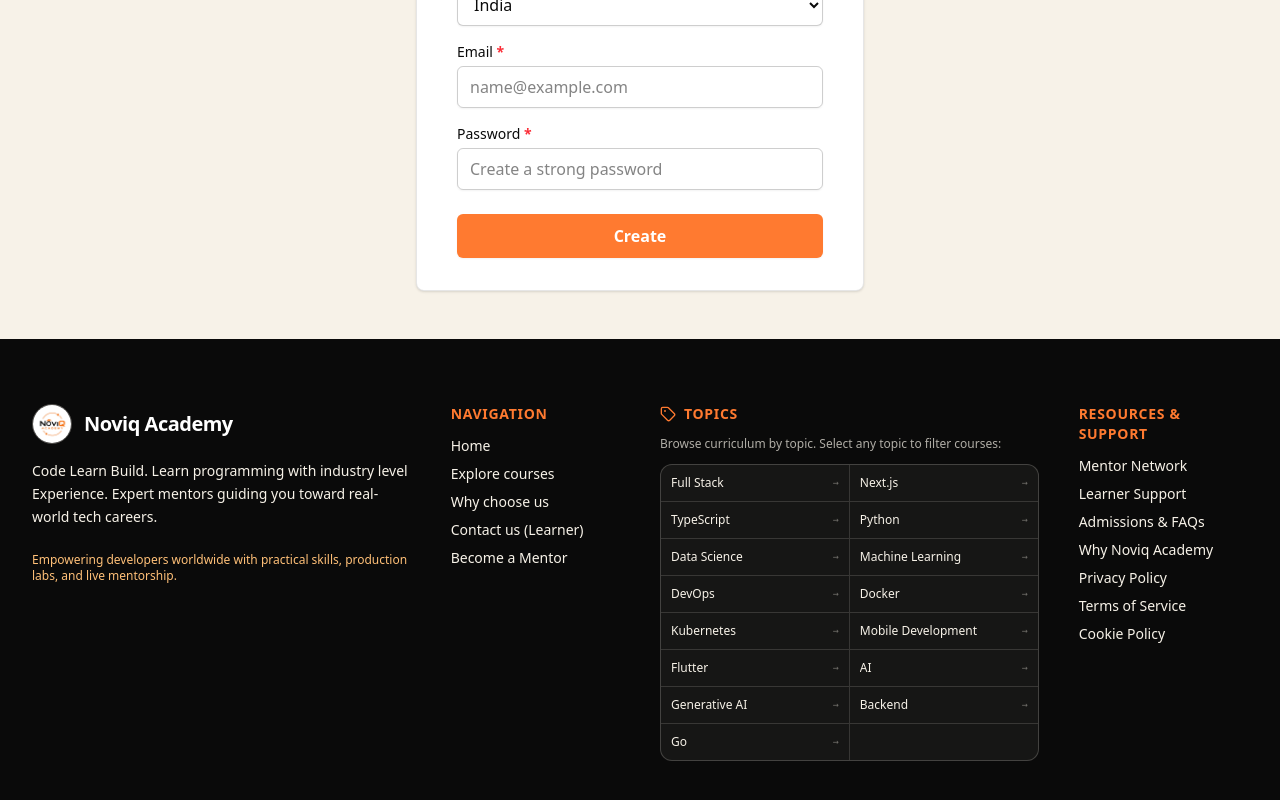
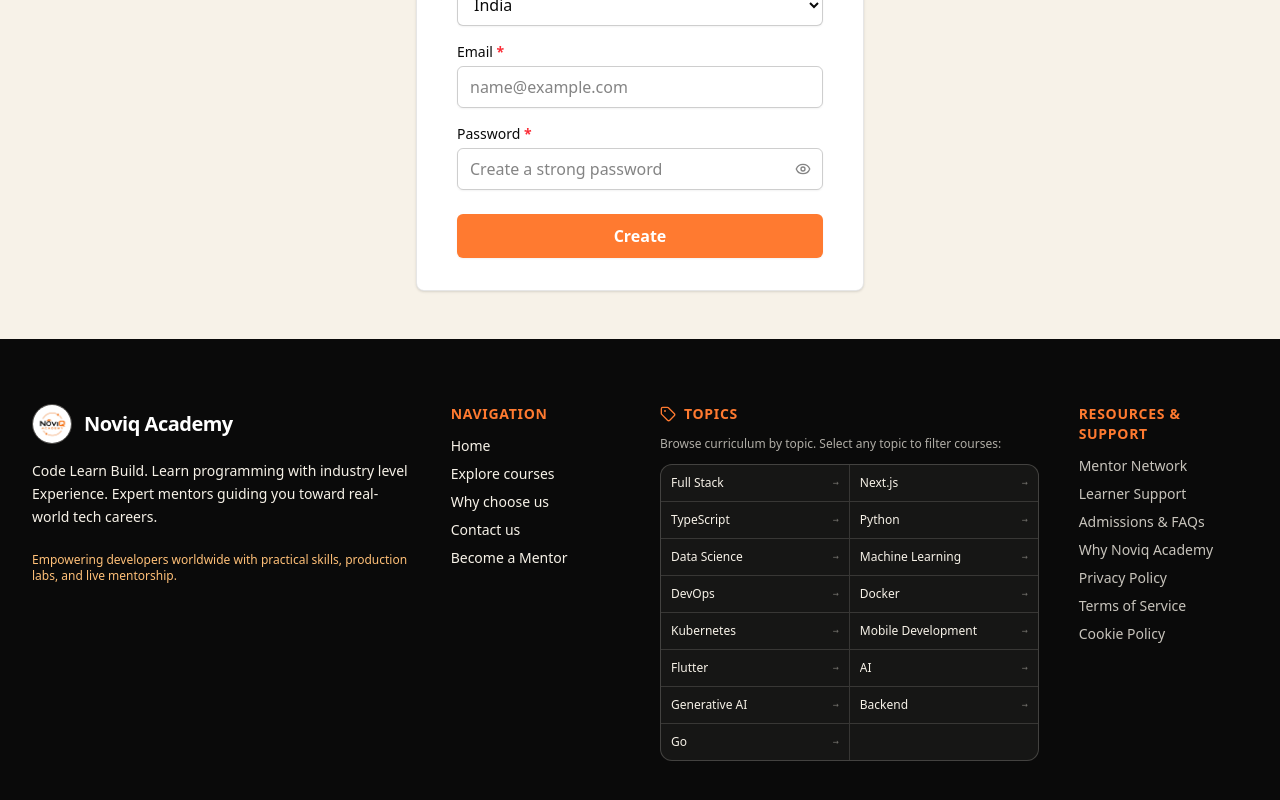
Before and after one commit to chikkamlabs/noviqacademy-learner, a Next.js app: page /signup in a window 1280 px wide. Shown: the part 462-1262 px from the top of the page. Built offline with nearby package versions, Linux system fonts and the light colour scheme; no server answers; the database is empty.

Commit message:
small changes

```diff
--- a/app/learner/profile/settings/page.tsx
+++ b/app/learner/profile/settings/page.tsx
@@ -2,7 +2,7 @@
 
 import { useEffect, useState } from 'react';
 import Link from 'next/link';
-import { ArrowLeft, Save, CheckCircle2, AlertCircle } from 'lucide-react';
+import { ArrowLeft, Save, CheckCircle2, AlertCircle, Eye, EyeOff } from 'lucide-react';
 import LearnerHeader from '@/components/learner/header';
 import LearnerBottomNavigation from '@/components/learner/bottomnavigation';
 import { getLearnerProfile, updateLearnerProfile } from '@/lib/profilesStore';
@@ -15,6 +15,8 @@
     region: 'india' as 'india' | 'uk',
     password: '',
   });
+
+  const [showPassword, setShowPassword] = useState(false);
 
   const [loading, setLoading] = useState(true);
   const [saving, setSaving] = useState(false);
@@ -236,16 +238,30 @@
                 >
                   New Password (Optional)
                 </label>
+                <div className="relative mt-1.5">
                   <input
                     id="password"
                     name="password"
-                  type="password"
+                    type={showPassword ? 'text' : 'password'}
                     minLength={6}
                     value={formData.password}
                     onChange={handleChange}
                     placeholder="Leave blank to keep current password"
-                  className="mt-1.5 block w-full px-3.5 py-2.5 border border-dark-black/20 rounded-lg shadow-xs focus:outline-hidden focus:border-primary-orange focus:ring-1 focus:ring-primary-orange text-dark-black"
+                    className="block w-full px-3.5 py-2.5 pr-10 border border-dark-black/20 rounded-lg shadow-xs focus:outline-hidden focus:border-primary-orange focus:ring-1 focus:ring-primary-orange text-dark-black"
                   />
+                  <button
+                    type="button"
+                    onClick={() => setShowPassword(!showPassword)}
+                    className="absolute inset-y-0 right-0 pr-3.5 flex items-center text-dark-black/50 hover:text-dark-black transition-colors cursor-pointer"
+                    aria-label={showPassword ? 'Hide password' : 'Show password'}
+                  >
+                    {showPassword ? (
+                      <EyeOff className="w-4 h-4" />
+                    ) : (
+                      <Eye className="w-4 h-4" />
+                    )}
+                  </button>
+                </div>
                 <p className="text-xs text-dark-black/60 mt-1">
                   Enter 6+ characters if you want to reset your password.
                 </p>
--- a/app/login/page.tsx
+++ b/app/login/page.tsx
@@ -3,6 +3,7 @@
 import { useState } from 'react';
 import Link from 'next/link';
 import { useRouter } from 'next/navigation';
+import { Eye, EyeOff } from 'lucide-react';
 import { signInLearner, sendPasswordResetEmail } from '@/lib/auth';
 import Header from '@/components/landingpage/header';
 import Footer from '@/components/landingpage/footer';
@@ -12,6 +13,7 @@
 
   const [email, setEmail] = useState('');
   const [password, setPassword] = useState('');
+  const [showPassword, setShowPassword] = useState(false);
   const [error, setError] = useState<string | null>(null);
   const [loading, setLoading] = useState(false);
 
@@ -135,17 +137,31 @@
                 >
                   Password <span className="text-red-500 font-bold">*</span>
                 </label>
+                <div className="relative mt-1">
                   <input
                     id="password"
-                  type="password"
+                    type={showPassword ? 'text' : 'password'}
                     value={password}
                     onChange={(e) => {
                       setPassword(e.target.value);
                       if (error) setError(null);
                     }}
                     placeholder="Enter your password"
-                  className="mt-1 block w-full px-3 py-2 border border-dark-black/20 rounded-md shadow-xs focus:outline-hidden focus:border-primary-orange focus:ring-1 focus:ring-primary-orange text-dark-black"
+                    className="block w-full px-3 py-2 pr-10 border border-dark-black/20 rounded-md shadow-xs focus:outline-hidden focus:border-primary-orange focus:ring-1 focus:ring-primary-orange text-dark-black"
                   />
+                  <button
+                    type="button"
+                    onClick={() => setShowPassword(!showPassword)}
+                    className="absolute inset-y-0 right-0 pr-3 flex items-center text-dark-black/50 hover:text-dark-black transition-colors cursor-pointer"
+                    aria-label={showPassword ? 'Hide password' : 'Show password'}
+                  >
+                    {showPassword ? (
+                      <EyeOff className="w-4 h-4" />
+                    ) : (
+                      <Eye className="w-4 h-4" />
+                    )}
+                  </button>
+                </div>
               </div>
 
               <div className="flex justify-end pt-1">
--- a/app/signup/page.tsx
+++ b/app/signup/page.tsx
@@ -3,6 +3,7 @@
 import { useState } from 'react';
 import Link from 'next/link';
 import { useRouter } from 'next/navigation';
+import { Eye, EyeOff } from 'lucide-react';
 import { signUpLearner } from '@/lib/auth';
 import Header from '@/components/landingpage/header';
 import Footer from '@/components/landingpage/footer';
@@ -18,6 +19,7 @@
     password: '',
   });
 
+  const [showPassword, setShowPassword] = useState(false);
   const [error, setError] = useState<string | null>(null);
   const [loading, setLoading] = useState(false);
 
@@ -210,15 +212,29 @@
                 >
                   Password <span className="text-red-500 font-bold">*</span>
                 </label>
+                <div className="relative mt-1">
                   <input
                     id="password"
                     name="password"
-                  type="password"
+                    type={showPassword ? 'text' : 'password'}
                     value={formData.password}
                     onChange={handleChange}
                     placeholder="Create a strong password"
-                  className="mt-1 block w-full px-3 py-2 border border-dark-black/20 rounded-md shadow-xs focus:outline-hidden focus:border-primary-orange focus:ring-1 focus:ring-primary-orange text-dark-black"
+                    className="block w-full px-3 py-2 pr-10 border border-dark-black/20 rounded-md shadow-xs focus:outline-hidden focus:border-primary-orange focus:ring-1 focus:ring-primary-orange text-dark-black"
                   />
+                  <button
+                    type="button"
+                    onClick={() => setShowPassword(!showPassword)}
+                    className="absolute inset-y-0 right-0 pr-3 flex items-center text-dark-black/50 hover:text-dark-black transition-colors cursor-pointer"
+                    aria-label={showPassword ? 'Hide password' : 'Show password'}
+                  >
+                    {showPassword ? (
+                      <EyeOff className="w-4 h-4" />
+                    ) : (
+                      <Eye className="w-4 h-4" />
+                    )}
+                  </button>
+                </div>
               </div>
 
               <div className="pt-2">
--- a/components/landingpage/footer.tsx
+++ b/components/landingpage/footer.tsx
@@ -3,32 +3,57 @@
 import { useState, useEffect } from 'react';
 import Image from 'next/image';
 import Link from 'next/link';
+import { useRouter } from 'next/navigation';
 import { getAllTopics } from '@/lib/coursesStore';
 import { Tag } from 'lucide-react';
 
 export default function Footer() {
+  const router = useRouter();
   const currentYear = new Date().getFullYear();
 
-  // Updated navigation links with home, explore courses, why choose us, learner contact, and mentor contact
-  const navLinks = [
-    { label: 'Home', href: '/' },
-    { label: 'Explore courses', href: '/publicexplorecourses' },
-    { label: 'Why choose us', href: '/#why-us' },
-    { label: 'Contact us (Learner)', href: '/#contact-us?type=learner' },
-    { label: 'Become a Mentor', href: '/#contact-us?type=mentor' },
-  ];
+  const handleWhyUsClick = (e: React.MouseEvent) => {
+    e.preventDefault();
+    if (typeof window !== 'undefined') {
+      const isHome =
+        window.location.pathname === '/' || window.location.pathname === '/landingpage';
+      if (isHome) {
+        window.history.pushState(null, '', '/#why-us');
+        const el = document.getElementById('why-us');
+        if (el) {
+          el.scrollIntoView({ behavior: 'smooth' });
+        }
+      } else {
+        router.push('/#why-us');
+      }
+    }
+  };
 
-  const resourceLinks = [
-    { label: 'Mentor Network', href: '/#contact-us?type=mentor' },
-    { label: 'Learner Support', href: '/#contact-us?type=learner' },
-    { label: 'Admissions & FAQs', href: '/#contact-us' },
-    { label: 'Why Noviq Academy', href: '/#why-us' },
-  ];
+  const handleContactClick = (type: 'learner' | 'mentor', e: React.MouseEvent) => {
+    e.preventDefault();
+    if (typeof window !== 'undefined') {
+      const isHome =
+        window.location.pathname === '/' || window.location.pathname === '/landingpage';
+      if (isHome) {
+        window.history.pushState(null, '', `/?type=${type}#contact-us`);
+        window.dispatchEvent(new CustomEvent('noviq:set-contact-type', { detail: type }));
+        const el = document.getElementById('contact-us');
+        if (el) {
+          el.scrollIntoView({ behavior: 'smooth' });
+        }
+      } else {
+        router.push(`/?type=${type}#contact-us`);
+      }
+    }
+  };
 
-  const legalLinks = [
-    { label: 'Privacy Policy', href: '#' },
-    { label: 'Terms of Service', href: '#' },
-    { label: 'Cookie Policy', href: '#' },
+  const resourceItems = [
+    'Mentor Network',
+    'Learner Support',
+    'Admissions & FAQs',
+    'Why Noviq Academy',
+    'Privacy Policy',
+    'Terms of Service',
+    'Cookie Policy',
   ];
 
   // Topics state fetched from database topics table with fallback
@@ -97,16 +122,49 @@
               Navigation
             </h3>
             <ul className="space-y-2 text-sm">
-              {navLinks.map((item) => (
-                <li key={item.label}>
-                  <Link
-                    href={item.href}
-                    className="text-soft-cream hover:text-primary-orange transition-colors"
-                  >
-                    {item.label}
-                  </Link>
-                </li>
-              ))}
+              <li>
+                <Link
+                  href="/"
+                  className="text-soft-cream hover:text-primary-orange transition-colors"
+                >
+                  Home
+                </Link>
+              </li>
+              <li>
+                <Link
+                  href="/publicexplorecourses"
+                  className="text-soft-cream hover:text-primary-orange transition-colors"
+                >
+                  Explore courses
+                </Link>
+              </li>
+              <li>
+                <button
+                  type="button"
+                  onClick={handleWhyUsClick}
+                  className="text-soft-cream hover:text-primary-orange transition-colors cursor-pointer text-left"
+                >
+                  Why choose us
+                </button>
+              </li>
+              <li>
+                <button
+                  type="button"
+                  onClick={(e) => handleContactClick('learner', e)}
+                  className="text-soft-cream hover:text-primary-orange transition-colors cursor-pointer text-left"
+                >
+                  Contact us
+                </button>
+              </li>
+              <li>
+                <button
+                  type="button"
+                  onClick={(e) => handleContactClick('mentor', e)}
+                  className="text-soft-cream hover:text-primary-orange transition-colors cursor-pointer text-left"
+                >
+                  Become a Mentor
+                </button>
+              </li>
             </ul>
           </div>
 
@@ -176,30 +234,21 @@
             </div>
           </div>
 
-          {/* Resources & Legal Column */}
+          {/* Resources & Support Column */}
           <div className="lg:col-span-2 space-y-3">
             <h3 className="text-sm font-semibold tracking-wider text-primary-orange uppercase">
               Resources &amp; Support
             </h3>
             <ul className="space-y-2 text-sm">
-              {resourceLinks.map((item) => (
-                <li key={item.label}>
-                  <Link
-                    href={item.href}
-                    className="text-soft-cream hover:text-primary-orange transition-colors"
+              {resourceItems.map((item) => (
+                <li key={item}>
+                  <button
+                    type="button"
+                    onClick={(e) => e.preventDefault()}
+                    className="text-soft-cream/80 hover:text-soft-cream transition-colors text-left cursor-default select-none"
                   >
-                    {item.label}
-                  </Link>
-                </li>
-              ))}
-              {legalLinks.map((item) => (
-                <li key={item.label}>
-                  <Link
-                    href={item.href}
-                    className="text-soft-cream hover:text-primary-orange transition-colors"
-                  >
-                    {item.label}
-                  </Link>
+                    {item}
+                  </button>
                 </li>
               ))}
             </ul>
```
Also changed, not shown: 2 other files (tests, documents, lock files or other folders). Lines whose indentation alone changed are shown as unchanged.
